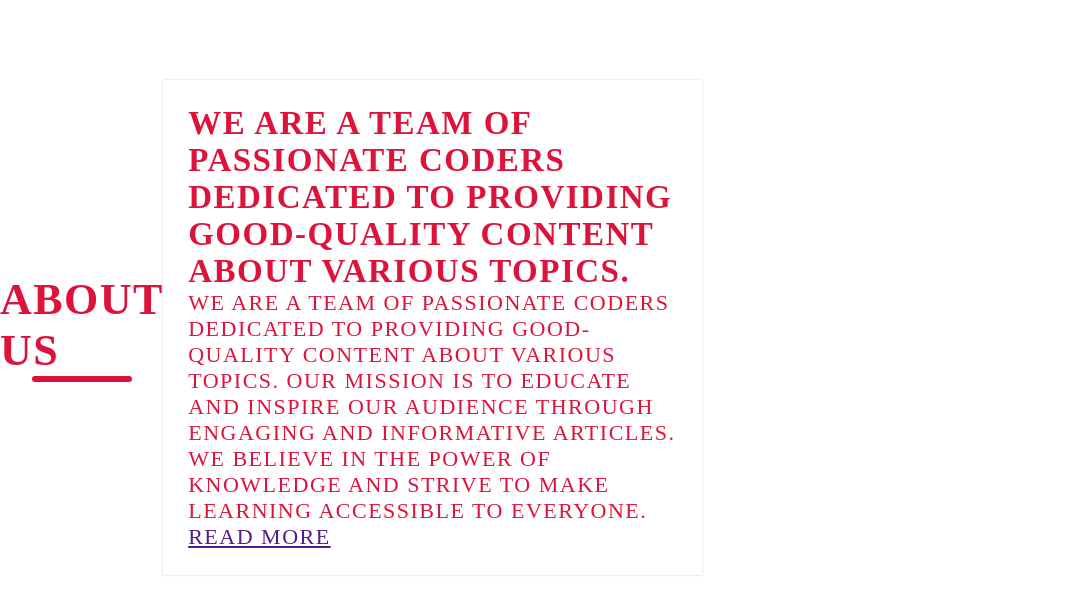
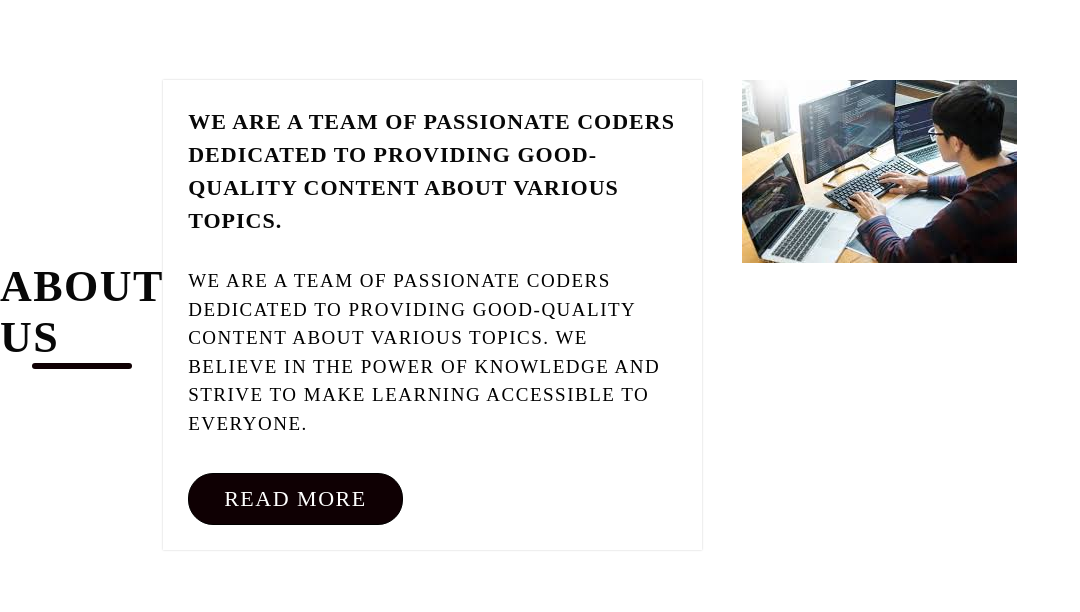
Before and after one commit to leonnemak2000-create/SDALO, a plain HTML site: page aboutus.html in a window 1280 px wide. Shown: the whole page, without its empty margins (0-1080 px from the left). Drawn offline with Linux system fonts and the light colour scheme; a web font is replaced by a local one.

Commit message:
js html css folders

```diff
--- a/aboutus.css
+++ b/aboutus.css
@@ -1,10 +1,11 @@
+@import url('https://fonts.googleapis.com/css2?family=Google+Sans:ital,opsz,wght@0,17..18,400..700;1,17..18,400..700&family=Roboto:ital,wght@0,100..900;1,100..900&display=swap');
 *{
 margin:0px;
 padding:0px;
 box-sizing: border-box;
 
 }
-container{
+.container{
     width: 100%;
     min-height: 100vh;
     background-color: white;
@@ -16,7 +17,7 @@ container{
     justify-content: center;
     text-transform: uppercase;
     font-size: 22px;
-    color: crimson;
+    color: rgb(8, 8, 8);
     letter-spacing: 1.5px;
     padding: 50px 0px;
 }
@@ -24,7 +25,7 @@ container{
     content:"";
     height:6px ;
     width: 100px;
-    background-color: crimson;
+    background-color: rgb(15, 0, 3);
     border-radius: 6px;
      position: relative;
      display: block;
@@ -40,5 +41,49 @@ container{
 .content .article{
     box-shadow: 0px 0px 2px 0px rgba(0,0,0,0.2);
     background-color: white;
-    padding :25px 25px
+    padding :25px 25px;
 }
+.content .article h2{
+    color: rgb(8, 8, 8);
+    font-size: 22px;
+    line-height: 1.5;
+    letter-spacing: 1px;
+
+
+}
+.content .article p{
+    margin-top: 30px;
+    font-size: 19px;
+    line-height: 1.5;
+    color: black;
+
+}
+.content .article a{
+    font-size: 22px;
+    text-decoration: none;
+    display: inline-block;
+    padding: 12px 35px;
+    background-color: rgb(15, 0, 3);
+    border-radius: 25px;
+    color: white;
+    border: 1px solid black;
+    letter-spacing: 1.5px;
+    margin-top:35px ;
+
+}
+.content .article a:hover{
+    background-color: transparent;
+    color: black;
+    transition: 0.2s ease;
+}
+.image section{
+    width: 100%;
+    margin: auto;
+}
+.image -section img{
+    width: 100%;
+    height: auto;
+}
+@media screen and (max-width: 900px){
+
+    }
--- a/aboutus.html
+++ b/aboutus.html
@@ -13,17 +13,15 @@
         <div>
              <div class="content">
              <div class="article">
-                <h2> We are a team of passionate coders dedicated to providing
-                    good-quality content about various topics.</h2>
+                <h2> We are a team of passionate coders dedicated to providing good-quality content about various topics.</h2>
                     <p>
             We are a team of passionate coders dedicated to providing good-quality content about various topics.
-             Our mission is to educate and inspire our audience through engaging and informative articles.
               We believe in the power of knowledge and strive to make learning accessible to everyone.
         </p>
         <a href="" class="button">Read More</a>
              </div>
              <div class="image section">
-                <img src="" alt="">
+                <img src="aboutus.images/aboutus.jpg" alt="">
 
 
         </div>
```
Also changed, not shown: aboutus.images/aboutus.jpg (added).
